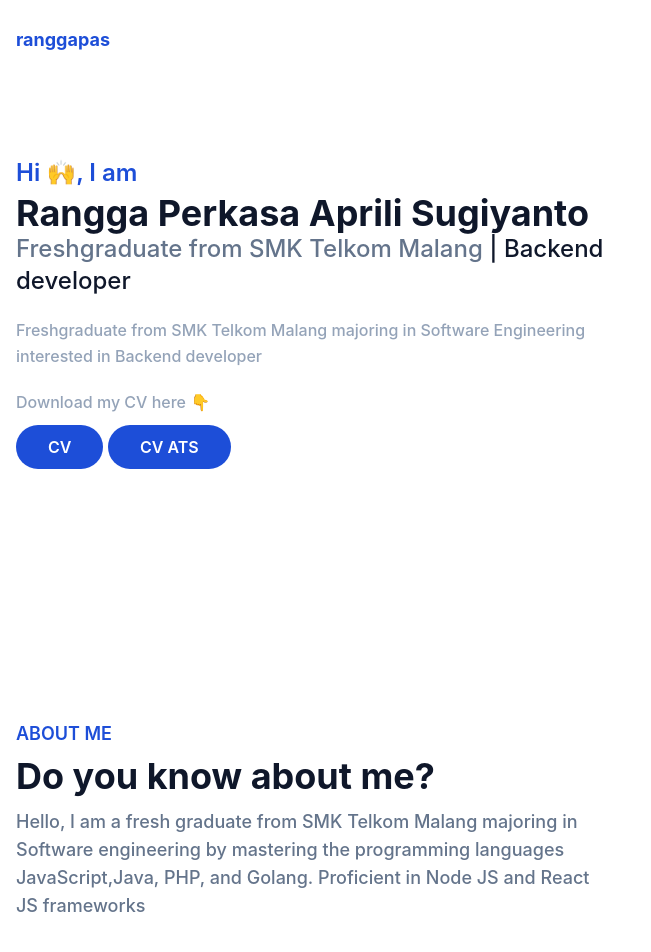
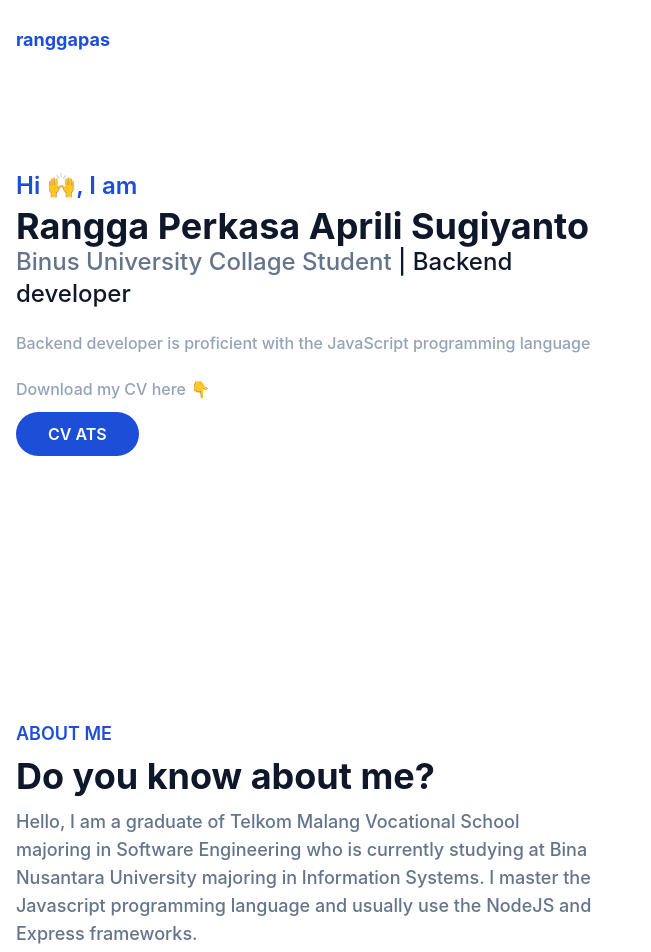
Before and after one commit to RanggaPerkasaAS/portofolio-RanggaPAS, a website: page index.html in a window 1280 px wide. Shown: the top 952 px of the page, 0-651 px from the left. Drawn offline with Linux system fonts and the light colour scheme.

Commit message:
Update Portofolio

```diff
--- a/index.html
+++ b/index.html
@@ -54,15 +54,15 @@
                 <div class="w-full self-center px-4 lg:w-1/2">
                     <h1 class="text-base font-semibold text-primary  md:text-xl lg:text-2xl">Hi 🙌, I am
                         <span class="block font-bold text-slate-900 text-4xl mt-1 ">Rangga Perkasa Aprili Sugiyanto</span> </h1>
-                    <h2 class="font-medium text-slate-500 text-lg mb-5 lg:text-2xl" >Freshgraduate from SMK Telkom Malang<span class="text-slate-900 "> | Backend developer</span> </h2>
-                    <p class="font-medium text-slate-400 mb-5 leading-relaxed">Freshgraduate from SMK Telkom Malang majoring in Software Engineering interested in Backend developer
+                    <h2 class="font-medium text-slate-500 text-lg mb-5 lg:text-2xl" >Binus University Collage Student<span class="text-slate-900 "> | Backend developer</span> </h2>
+                    <p class="font-medium text-slate-400 mb-5 leading-relaxed">Backend developer is proficient with the JavaScript programming language
                     </p>
 
                     <p class="font-medium text-slate-400 mb-5 leading-relaxed">
                         Download my CV here 👇
                     </p>
-                        <a href="dist/CV/CV-RanggaPAS.pdf" download="CV-Creative-RanggaPAS" class="text-base font-semibold text-white bg-primary py-3 px-8 rounded-full hover:shadow-lg hover:bg-blue-500 duration-300 ease-in-out">CV</a>
-                        <a href="dist/CV/CV ATS- Rangga Perkasa AS.pdf" download="CV-ATS-RanggaPAS" class="text-base font-semibold text-white bg-primary py-3 px-8 rounded-full hover:shadow-lg hover:bg-blue-500 duration-300 ease-in-out">CV ATS</a>
+                        <!-- <a href="dist/CV/CV-RanggaPAS.pdf" download="CV-Creative-RanggaPAS" class="text-base font-semibold text-white bg-primary py-3 px-8 rounded-full hover:shadow-lg hover:bg-blue-500 duration-300 ease-in-out">CV</a> -->
+                        <a href="dist/CV/CV-ATS-RanggaPAS.pdf" download="CV-ATS-RanggaPAS" class="text-base font-semibold text-white bg-primary py-3 px-8 rounded-full hover:shadow-lg hover:bg-blue-500 duration-300 ease-in-out">CV ATS</a>
                 </div>
                 <div class="w-full self-end px-4 lg:w-1/2">
                     <div class="relative mt-10 lg:mt-9 lg:right-0">
@@ -89,9 +89,9 @@
                     <h4 class="font-semibold uppercase text-lg text-primary mb-2  ">About Me</h4>
                     <h2 class="font-bold text-slate-900 text-3xl mb-3 max-w-xl lg:text-4xl">Do you know about me?</h2>
                     <p class="font-medium text-base text-slate-500 max-w-xl lg:text-lg">
-                        Hello, I am a fresh graduate from SMK Telkom Malang majoring in Software engineering
-                         by mastering the programming languages JavaScript,Java, PHP, and Golang.
-                         Proficient in Node JS and React JS frameworks
+                        Hello, I am a graduate of Telkom Malang Vocational School majoring in Software Engineering who is
+                        currently studying at Bina Nusantara University majoring in Information Systems. I master the Javascript
+                        programming language and usually use the NodeJS and Express frameworks.
                     </p>
                 </div>
                 <div class="w-full px-4 lg:w-1/2">
@@ -205,7 +205,10 @@
         <div class="container">
             <div class="w-full px-4">
                 <div class="max-w-xl mx-auto text-center mb-16">
-                    <h4 class="font-semibold text-lg text-primary mb-2">Last Education</h4>
+                    <h4 class="font-semibold text-lg text-primary mb-2">Education</h4>
+                    <h2 class="font-bold text-slate-900 text-3xl mb-4">Bina Nusantara Online Learning</h2>
+                    <p class="font-medium text-md text-slate-500">Majoring Information Systems (May 2023 - Present)</p>
+                    <br/>
                     <h2 class="font-bold text-slate-900 text-3xl mb-4">SMK Telkom Malang</h2>
                     <p class="font-medium text-md text-slate-500">Majoring Software Engineer (July 2019 - June 2022)</p>
                 </div>
```
Also changed, not shown: 2 other files.
